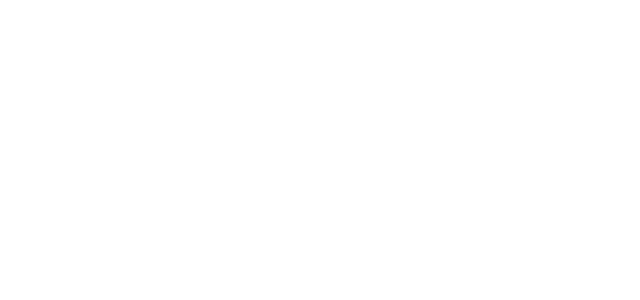
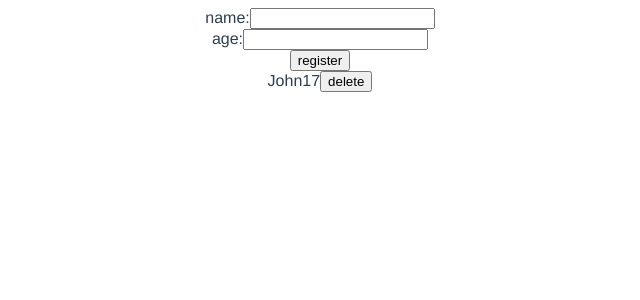
Before and after one commit to darutani/vue_tutorial_udemy_part2, a Vue app: page / in a window 1280 px wide. Shown: the top 300 px of the page, without its empty margins (320-960 px from the left). Built offline with nearby package versions, Linux system fonts and the light colour scheme.

Commit message:
✨ チャプター55（途中）

```diff
--- a/src/App.vue
+++ b/src/App.vue
@@ -1,10 +1,14 @@
 <script setup lang="ts">
-// This starter template is using Vue 3 <script setup> SFCs
-// Check out https://v3.vuejs.org/api/sfc-script-setup.html#sfc-script-setup
-// import HelloWorld from './components/HelloWorld.vue'
+import PersonList from './components/PersonList.vue';
+import PersonPostForm from './components/PersonPostForm.vue';
+
+
 </script>
 
-<template></template>
+<template>
+  <PersonPostForm />
+  <PersonList />
+</template>
 
 <style>
 #app {
--- /dev/null
+++ b/src/components/PersonList.vue
@@ -0,0 +1,27 @@
+<script setup lang="ts">
+import { ref } from 'vue';
+
+// type Persons = {
+//     name: string,
+//     age: number,
+// }
+
+const Persons = ref([{id: 0, name: 'John', age: 17}])
+
+const deleteButton = (id: number) => {
+    Persons.value = Persons.value.filter(p => p.id != id)
+}
+</script>
+
+<template>
+    <div>
+        <div v-for="person in Persons" :key="person.id">
+            <span>{{ person.name }}</span>
+            <span>{{ person.age }}</span>
+            <button @click="deleteButton(person.id)">delete</button>
+        </div>
+    </div>
+</template>
+
+<style>
+</style>
--- /dev/null
+++ b/src/components/PersonPostForm.vue
@@ -0,0 +1,33 @@
+<script setup lang="ts">
+import { ref } from 'vue';
+import PersonList from './PersonList.vue';
+
+const inputtingName = ref<string>()
+const inputtingAge = ref<number>()
+
+const buttonRegister = (name: string, age: number) => {
+    console.log('registerのボタン')
+    const person = {id: Math.random, name, age}
+
+    inputtingName.value = ''
+    inputtingAge.value = undefined
+
+}
+</script>
+
+<template>
+    <div>
+        <div>
+            <span>name:</span>
+            <input v-model="inputtingName">
+        </div>
+        <div>
+            <span>age:</span>
+            <input type="number" v-model="inputtingAge">
+        </div>
+        <button @click="buttonRegister(inputtingName!, inputtingAge!)">register</button>
+    </div>
+</template>
+
+<style>
+</style>
```
Also changed, not shown: src/components/Persons.vue (added, +10 -0 lines), 2 other files (tests, documents, lock files or other folders).
